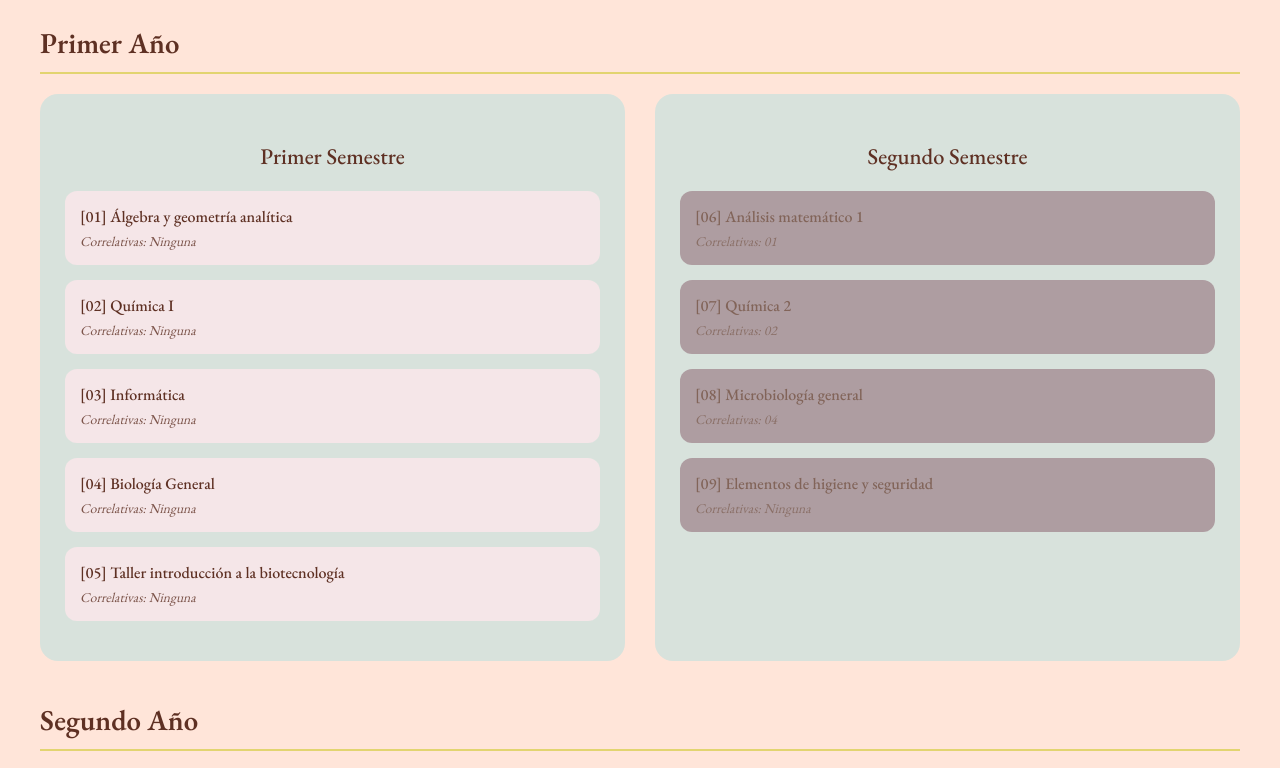
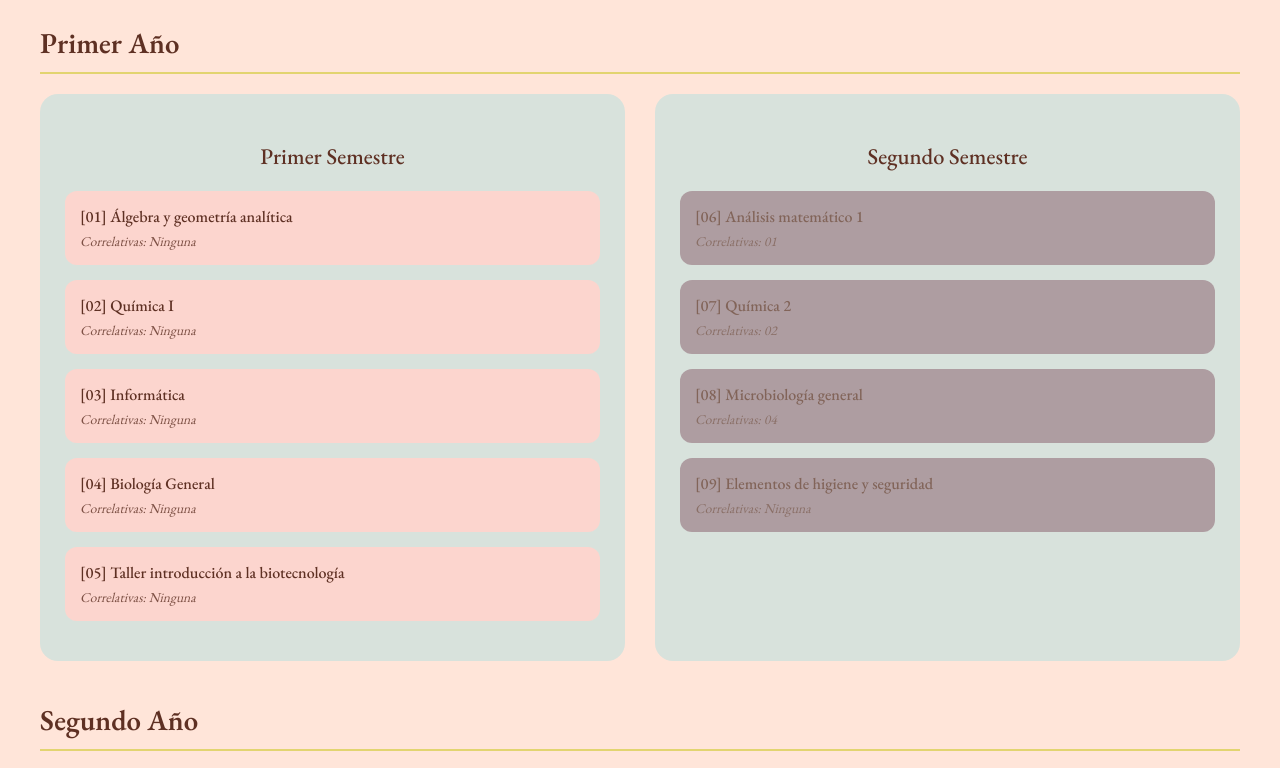
Before and after one commit to LuisianaAntuMo/mallabio, a plain HTML site: page index.html in a window 1280 px wide. Shown: the part 91-859 px from the top of the page. Drawn offline with nearby package versions, Linux system fonts and the light colour scheme.

Commit message:
index.html

```diff
--- a/index.html
+++ b/index.html
@@ -10,7 +10,7 @@
             --bg-body: #FFE5D9;
             --bg-card: #D8E2DC;
             --text-primary: #5E3023;
-            --subject-unlocked: #F5E6E8;
+            --subject-unlocked: #fcd5ce;
             --subject-completed: #E2D470;
             --subject-locked: #9D8189;
             --border-radius: 18px;
```
